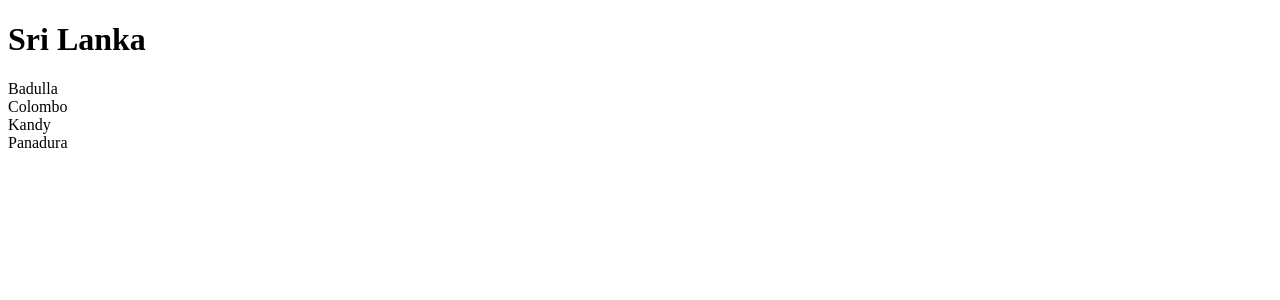
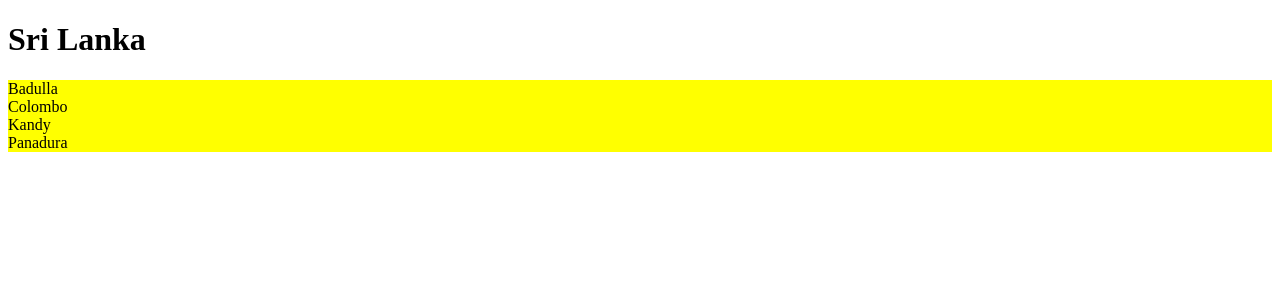
Before and after one commit to harshana-lk/react-ts, a React (Vite) app: page / in a window 1280 px wide. Shown: the top 300 px of the page. Built offline with nearby package versions, Linux system fonts and the light colour scheme.

Commit message:
♻️Added CSS Modules

```diff
--- a/src/App.css
+++ b/src/App.css
@@ -0,0 +1,3 @@
+.list-group {
+  background-color: red;
+}
--- a/src/components/ListGroup/ListGroup.css
+++ /dev/null
@@ -1,4 +0,0 @@
-.list-group {
-  list-style: none;
-  padding: 0;
-}
--- /dev/null
+++ b/src/components/ListGroup/ListGroup.module.css
@@ -0,0 +1,8 @@
+.listGroup {
+  list-style: none;
+  padding: 0;
+}
+
+.container {
+  background-color: yellow;
+}
--- a/src/components/ListGroup/ListGroup.tsx
+++ b/src/components/ListGroup/ListGroup.tsx
@@ -1,5 +1,6 @@
 import { useState } from "react";
-import "./ListGroup.css";
+import styles from "./ListGroup.module.css";
+import "../../App.css";
 
 interface Props {
   items: string[];
@@ -15,7 +16,7 @@
     <>
       <h1>{heading}</h1>
       {items.length === 0 && <p>No items</p>}
-      <ul className="list-group">
+      <ul className={[styles.listGroup, styles.container].join(" ")}>
         {items.map((item, index) => (
           <li
             className={
```
